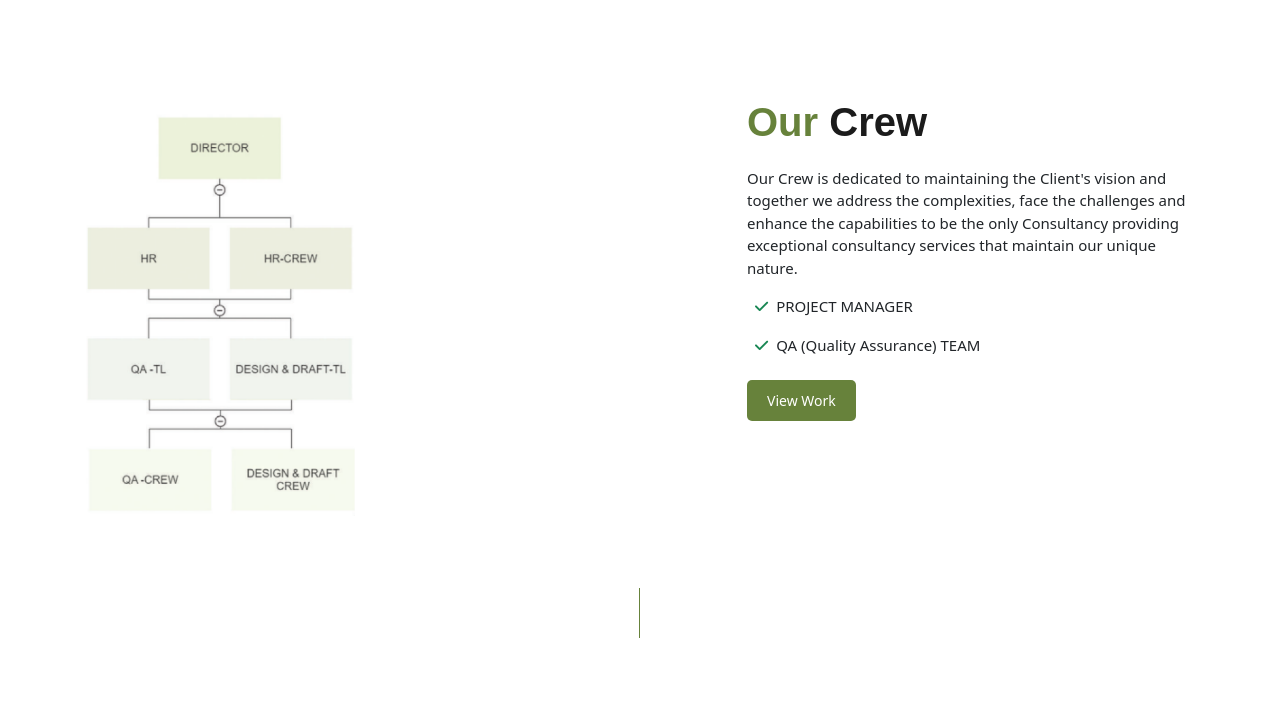
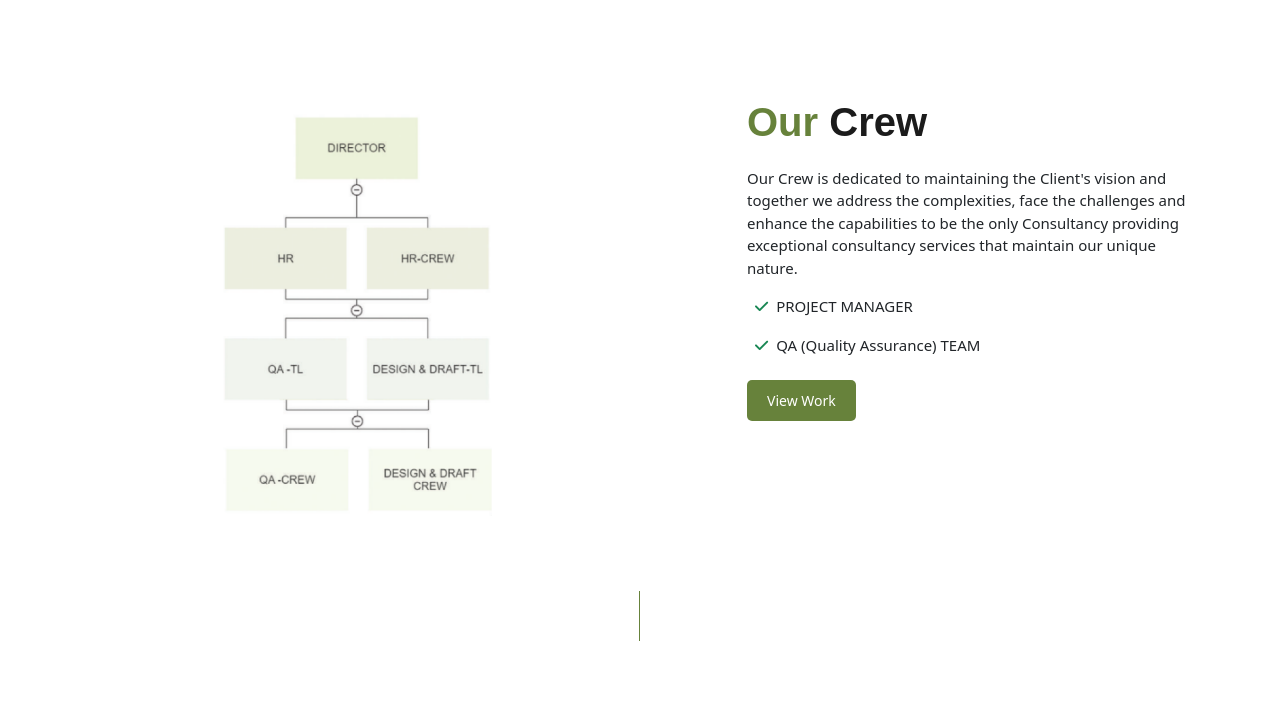
Before and after one commit to JEGA786/Architecture-web, a plain HTML site: page whychoose/whychose.html in a window 1280 px wide. Shown: the part 1411-2130 px from the top of the page. Drawn offline with nearby package versions, Linux system fonts and the light colour scheme; some icons are missing.

Commit message:
vdo cmpr

```diff
--- a/whychoose/whychose.html
+++ b/whychoose/whychose.html
@@ -57,10 +57,12 @@ body {
         /* --------------------why-choose---------------------- */
         .why-choose-img{
 width: 100%;
-height: 400px !important;
+/* height: 400px !important; */
+
+
         }
         .why-choose-img img{
-object-fit: contain !important;
+object-fit:cover !important;
 width: 50% !important;
 
         }
@@ -186,7 +188,7 @@ width: 100% !important;
             <div class="row">
 
                 <div class="col-lg-6 offset-lg-0 col-12 mt-3">
-                   <div class="why-choose-img d-flex justify-content-satrt align-items-start"><img class=" w-100" src="/images/why-choose.png" alt=""></div>
+                   <div class="why-choose-img d-flex justify-content-center align-items-start w-100"><img class=" w-100" src="/images/why-choose.png" alt=""></div>
                    <!-- <img class="w-100" src="/images/why-choose.png" alt=""> -->
                 </div>
 
```
Also changed, not shown: project/project.html (+1 -1 lines).
